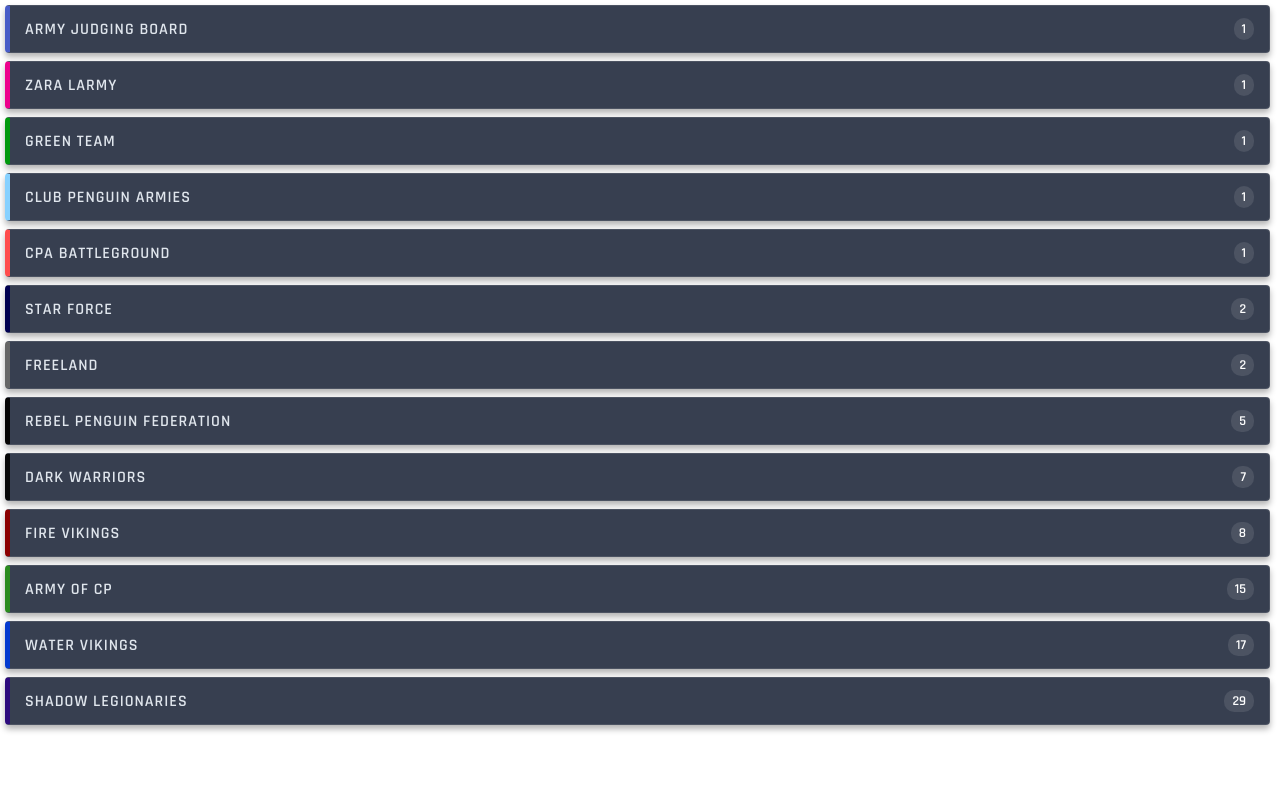
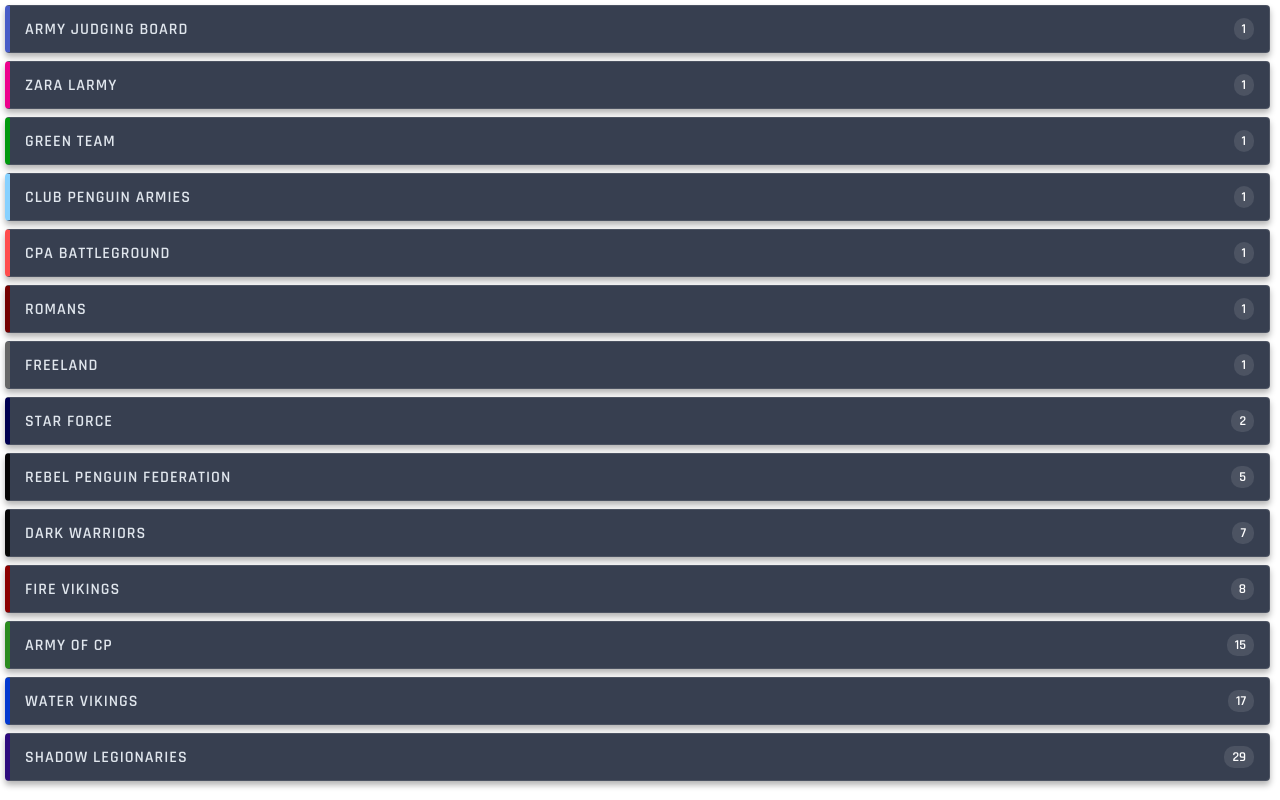
Before and after one commit to df44-1411/CPAMap2026_v1, a plain HTML site: page army_code.html in a window 1280 px wide. Drawn offline with Linux system fonts and the light colour scheme.

Commit message:
Update army_code.html

```diff
--- a/army_code.html
+++ b/army_code.html
@@ -94,13 +94,18 @@
         <span class="army-count">1</span>
     </div>
 
-    <div class="army-card" style="border-left-color: #000050;">
-        <span class="army-name">Star Force</span>
-        <span class="army-count">2</span>
+    <div class="army-card" style="border-left-color: #730000;">
+        <span class="army-name">Romans</span>
+        <span class="army-count">1</span>
     </div>
 
     <div class="army-card" style="border-left-color: #666666;">
         <span class="army-name">Freeland</span>
+        <span class="army-count">1</span>
+    </div>
+
+    <div class="army-card" style="border-left-color: #000050;">
+        <span class="army-name">Star Force</span>
         <span class="army-count">2</span>
     </div>
 
```
